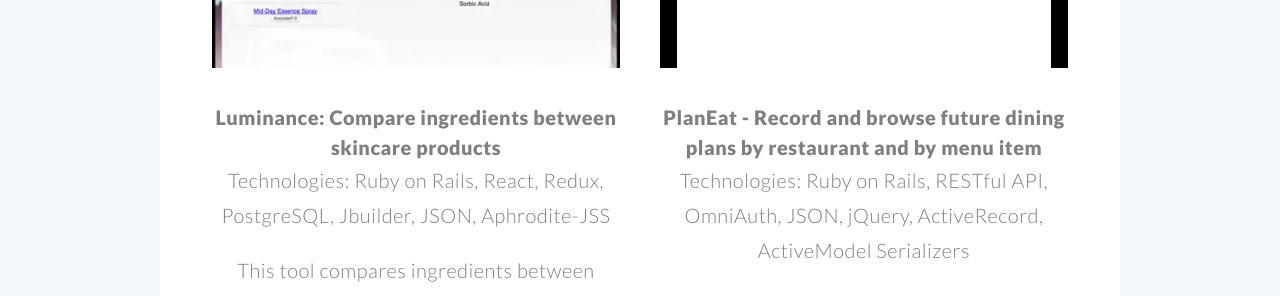
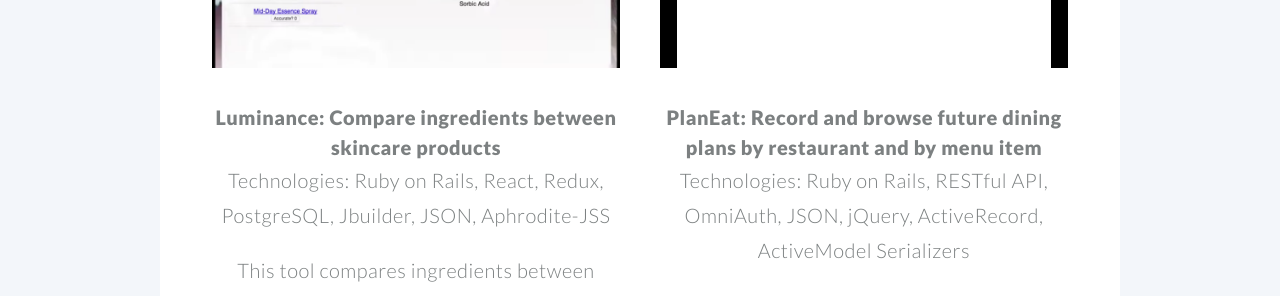
Before and after one commit to krishl/krishl.github.io, a Jekyll site: the page built from index.md, in a window 1280 px wide and 900 px high, scrolled down 7810 px. Shown: the part 155-451 px from the top of the window. Built offline with Jekyll 4.4.1, drawn with Linux system fonts in a browser that asks for light colours.

```diff
--- a/_includes/web2.html
+++ b/_includes/web2.html
@@ -1,3 +1,3 @@
-<h1><a href="https://github.com/krishl/trending-entertainment-cli-app">PlanEat - Record and browse future dining plans by restaurant and by menu item</a></h1>
+<h1><a href="https://github.com/krishl/trending-entertainment-cli-app">PlanEat: Record and browse future dining plans by restaurant and by menu item</a></h1>
 <h2>Technologies: Ruby on Rails, RESTful API, OmniAuth, JSON, jQuery, ActiveRecord, ActiveModel Serializers<h2>
 <p>This Rails app was created for those who often discover new restaurants and foods to try and need a place to record these new discoveries for later.</p>
```
